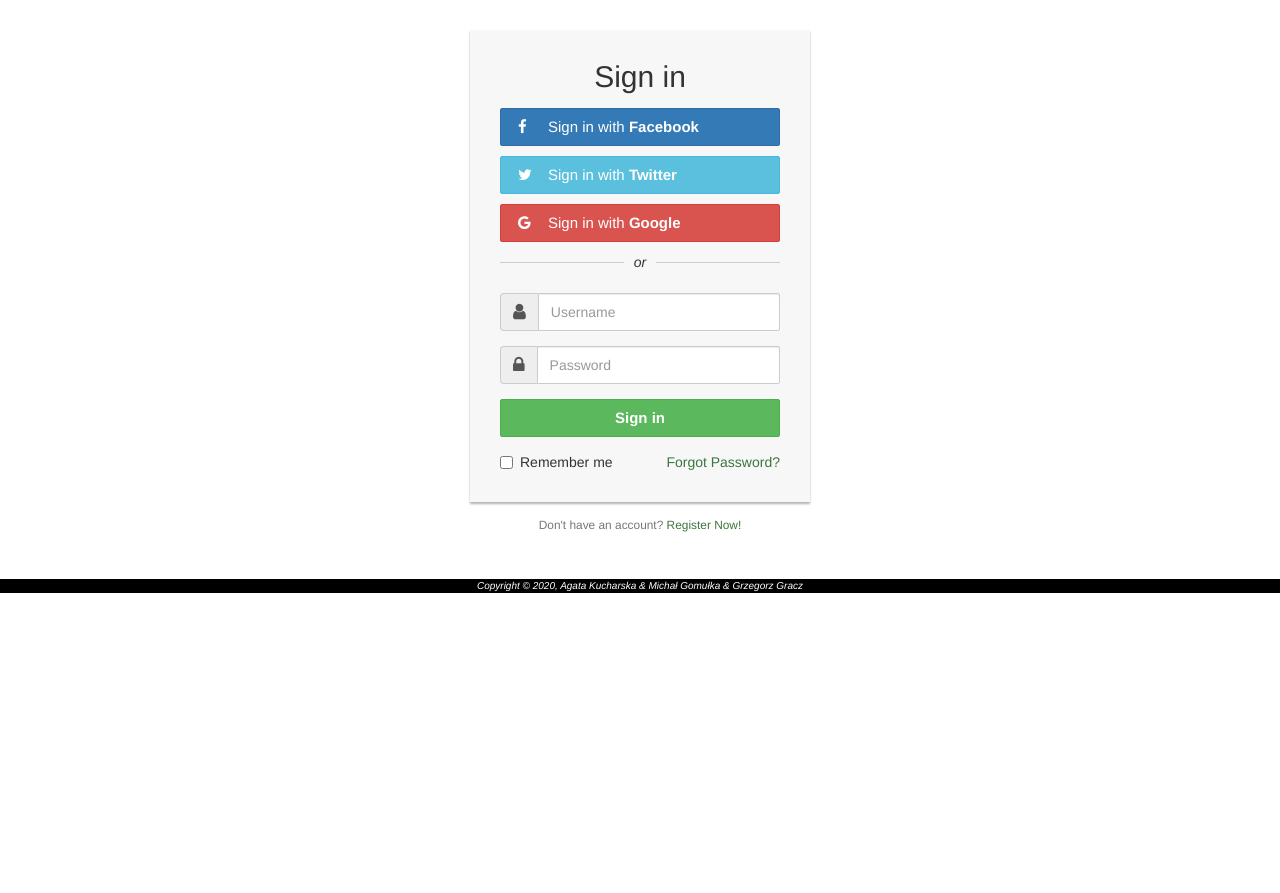
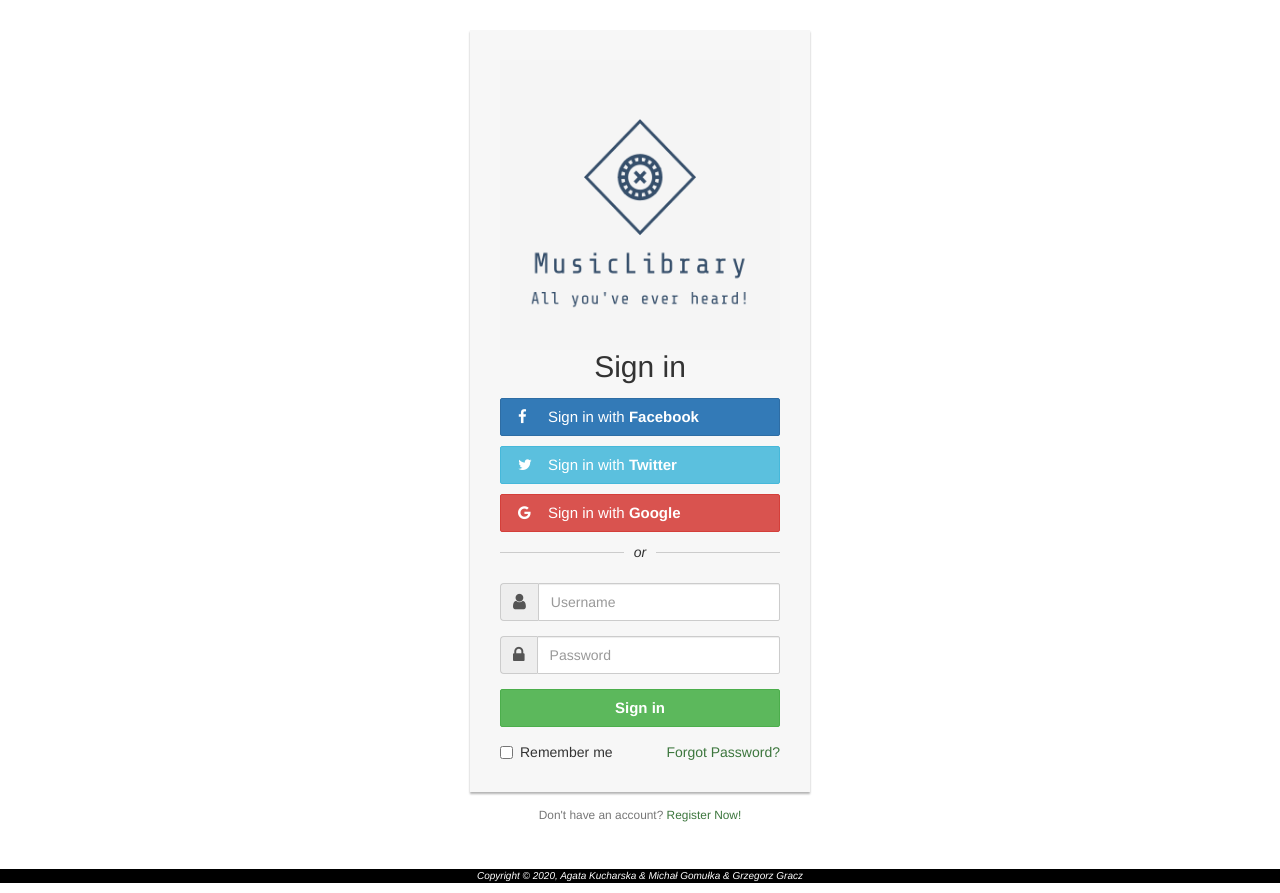
Before and after one commit to Agata-Kucharska/MusicLibrary, a plain HTML site: page login.html in a window 1280 px wide. Before the commit the page ends 800 px from the top, so only its background shows below. Drawn offline with nearby package versions, Linux system fonts and the light colour scheme.

Commit message:
Update login.html

```diff
--- a/login.html
+++ b/login.html
@@ -68,6 +68,7 @@
 <body>
 <div class="login-form">
     <form action="/examples/actions/confirmation.html" method="post">
+	<img src="images/logo.png" alt="logo" height="290" width="280">
         <h2 class="text-center">Sign in</h2>
         <div class="text-center social-btn">
             <a href="https://www.facebook.com/" class="btn btn-primary btn-block"><i class="fa fa-facebook"></i> Sign in with <b>Facebook</b></a>
```
